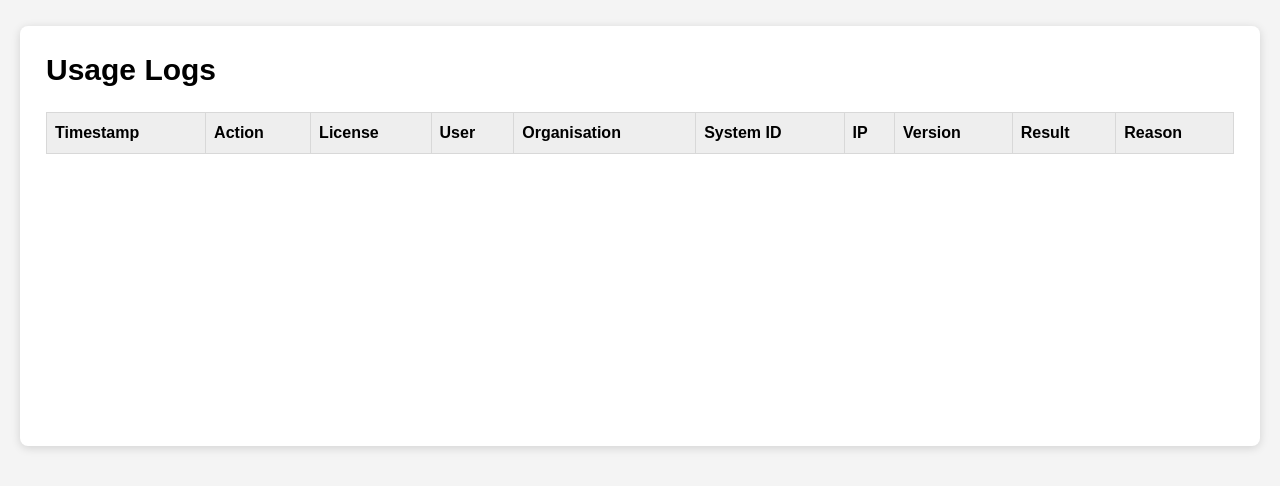
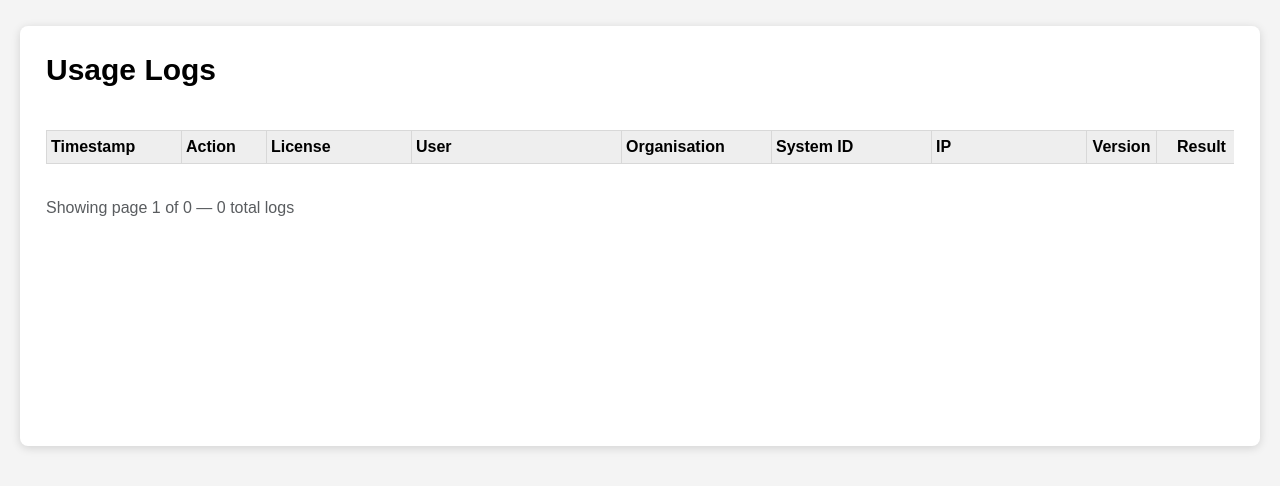
Before and after one commit to ashaikh123/license-server, a Flask app: page /admin/logs in a window 1280 px wide. Shown: the part 54-540 px from the top of the page. Run offline with Flask 3, Linux system fonts and the light colour scheme; the visitor is signed in with stand-in values (Sample User, id 1); tables that the repository leaves empty hold one stand-in row (values such as "Sample post"); lists and menus that the app fills with data are empty.

Commit message:
updated log page

```diff
--- a/routes/admin.py
+++ b/routes/admin.py
@@ -427,5 +427,14 @@ def enable_device(device_id):
 @admin_login_required
 def logs():
     """Display usage logs."""
-    logs = UsageLog.query.order_by(UsageLog.timestamp.desc()).limit(100).all()
+
+    page = request.args.get("page", 1, type=int)
+    per_page = 50
+
+    logs = (
+        UsageLog.query
+        .order_by(UsageLog.timestamp.desc())
+        .paginate(page=page, per_page=per_page, error_out=False)
+    )
+
     return render_template("admin/logs.html", logs=logs)
--- a/templates/admin/logs.html
+++ b/templates/admin/logs.html
@@ -3,37 +3,150 @@
 {% block title %}Logs - License Server{% endblock %}
 
 {% block content %}
+<style>
+  .logs-table {
+    font-size: 13px;
+    table-layout: fixed;
+    min-width: 1250px;
+  }
+
+  .logs-table th,
+  .logs-table td {
+    vertical-align: middle;
+    word-break: break-word;
+  }
+
+  .col-timestamp { width: 135px; }
+  .col-action { width: 85px; }
+  .col-license { width: 145px; }
+  .col-user { width: 210px; }
+  .col-org { width: 150px; }
+  .col-system { width: 160px; }
+  .col-ip { width: 155px; }
+  .col-version { width: 70px; text-align: center; }
+  .col-result { width: 90px; text-align: center; }
+  .col-reason { width: 180px; }
+
+  .truncate-cell {
+    white-space: nowrap;
+    overflow: hidden;
+    text-overflow: ellipsis;
+  }
+
+  .table-responsive {
+    overflow-x: auto;
+  }
+</style>
+
 <h2>Usage Logs</h2>
-<table class="table table-striped mt-3">
+
+<div class="table-responsive mt-3">
+  <table class="table table-striped table-hover table-sm logs-table">
     <thead>
       <tr>
-      <th>Timestamp</th>
-      <th>Action</th>
-      <th>License</th>
-      <th>User</th>
-      <th>Organisation</th>
-      <th>System ID</th>
-      <th>IP</th>
-      <th>Version</th>
-      <th>Result</th>
-      <th>Reason</th>
+        <th class="col-timestamp">Timestamp</th>
+        <th class="col-action">Action</th>
+        <th class="col-license">License</th>
+        <th class="col-user">User</th>
+        <th class="col-org">Organisation</th>
+        <th class="col-system">System ID</th>
+        <th class="col-ip">IP</th>
+        <th class="col-version">Version</th>
+        <th class="col-result">Result</th>
+        <th class="col-reason">Reason</th>
       </tr>
     </thead>
+
     <tbody>
-    {% for log in logs %}
+      {% for log in logs.items %}
+      {% set license_key = log.license.key if log.license else '-' %}
+      {% set system_id = log.system_id or '-' %}
+      {% set ip_value = log.ip_address or '-' %}
+
       <tr>
-      <td>{{ log.timestamp.strftime('%Y-%m-%d %H:%M:%S') }}</td>
-      <td>{{ log.action }}</td>
-      <td>{{ log.license.key if log.license else '-' }}</td>
-      <td>{{ log.user.email if log.user else '-' }}</td>
-      <td>{{ log.organization.name if log.organization else '-' }}</td>
-      <td>{{ log.system_id or '-' }}</td>
-      <td>{{ log.ip_address or '-' }}</td>
-      <td>{{ log.app_version or '-' }}</td>
-      <td>{{ log.result }}</td>
-      <td>{{ log.reason or '-' }}</td>
+        <td class="col-timestamp text-nowrap">
+          {{ log.timestamp.strftime('%Y-%m-%d %H:%M') }}
+        </td>
+
+        <td class="col-action">
+          {{ log.action }}
+        </td>
+
+        <td class="col-license truncate-cell" title="{{ license_key }}">
+          {% if license_key != '-' and license_key|length > 14 %}
+            {{ license_key[:8] }}...{{ license_key[-5:] }}
+          {% else %}
+            {{ license_key }}
+          {% endif %}
+        </td>
+
+        <td class="col-user truncate-cell" title="{{ log.user.email if log.user else '-' }}">
+          {{ log.user.email if log.user else '-' }}
+        </td>
+
+        <td class="col-org truncate-cell" title="{{ log.organization.name if log.organization else '-' }}">
+          {{ log.organization.name if log.organization else '-' }}
+        </td>
+
+        <td class="col-system truncate-cell" title="{{ system_id }}">
+          {% if system_id != '-' and system_id|length > 18 %}
+            {{ system_id[:8] }}...{{ system_id[-6:] }}
+          {% else %}
+            {{ system_id }}
+          {% endif %}
+        </td>
+
+        <td class="col-ip truncate-cell" title="{{ ip_value }}">
+          {% if ip_value != '-' %}
+            {{ ip_value.split(',')[0].strip() }}
+            {% if ',' in ip_value %}
+              (+{{ ip_value.split(',')|length - 1 }})
+            {% endif %}
+          {% else %}
+            -
+          {% endif %}
+        </td>
+
+        <td class="col-version">
+          {{ log.app_version or '-' }}
+        </td>
+
+        <td class="col-result">
+          {% if log.result == 'success' %}
+            <span class="badge bg-success">Success</span>
+          {% elif log.result == 'fail' %}
+            <span class="badge bg-danger">Fail</span>
+          {% else %}
+            <span class="badge bg-secondary">{{ log.result }}</span>
+          {% endif %}
+        </td>
+
+        <td class="col-reason truncate-cell" title="{{ log.reason or '-' }}">
+          {{ log.reason or '-' }}
+        </td>
       </tr>
       {% endfor %}
     </tbody>
   </table>
+</div>
+
+<div class="d-flex justify-content-between align-items-center mt-3">
+  <div class="text-muted">
+    Showing page {{ logs.page }} of {{ logs.pages }} — {{ logs.total }} total logs
+  </div>
+
+  <div>
+    {% if logs.has_prev %}
+      <a class="btn btn-outline-secondary btn-sm" href="{{ url_for('admin.logs', page=logs.prev_num) }}">
+        Previous
+      </a>
+    {% endif %}
+
+    {% if logs.has_next %}
+      <a class="btn btn-outline-secondary btn-sm" href="{{ url_for('admin.logs', page=logs.next_num) }}">
+        Next
+      </a>
+    {% endif %}
+  </div>
+</div>
 {% endblock %}
```
Lines whose indentation alone changed are shown as unchanged.
